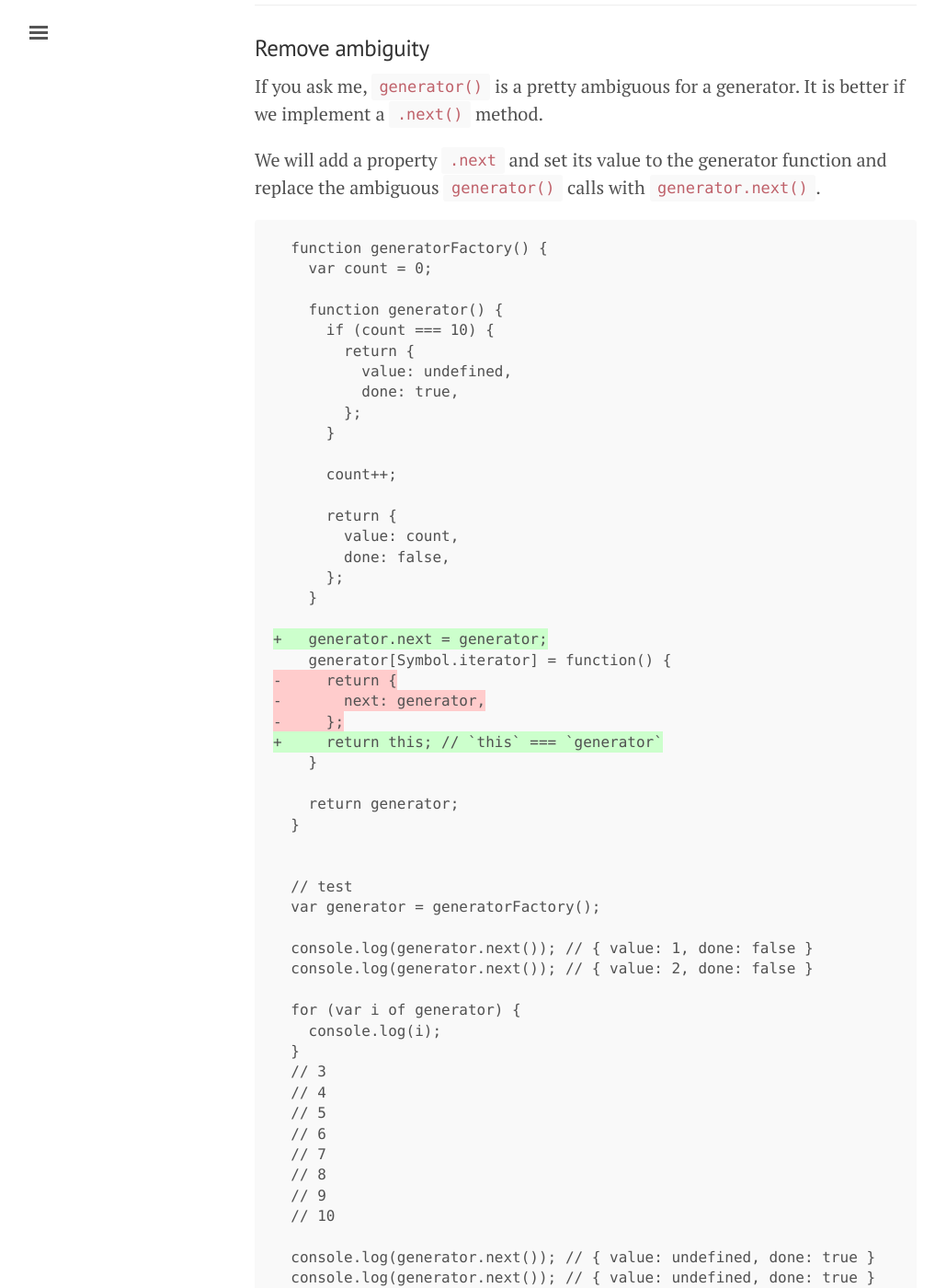
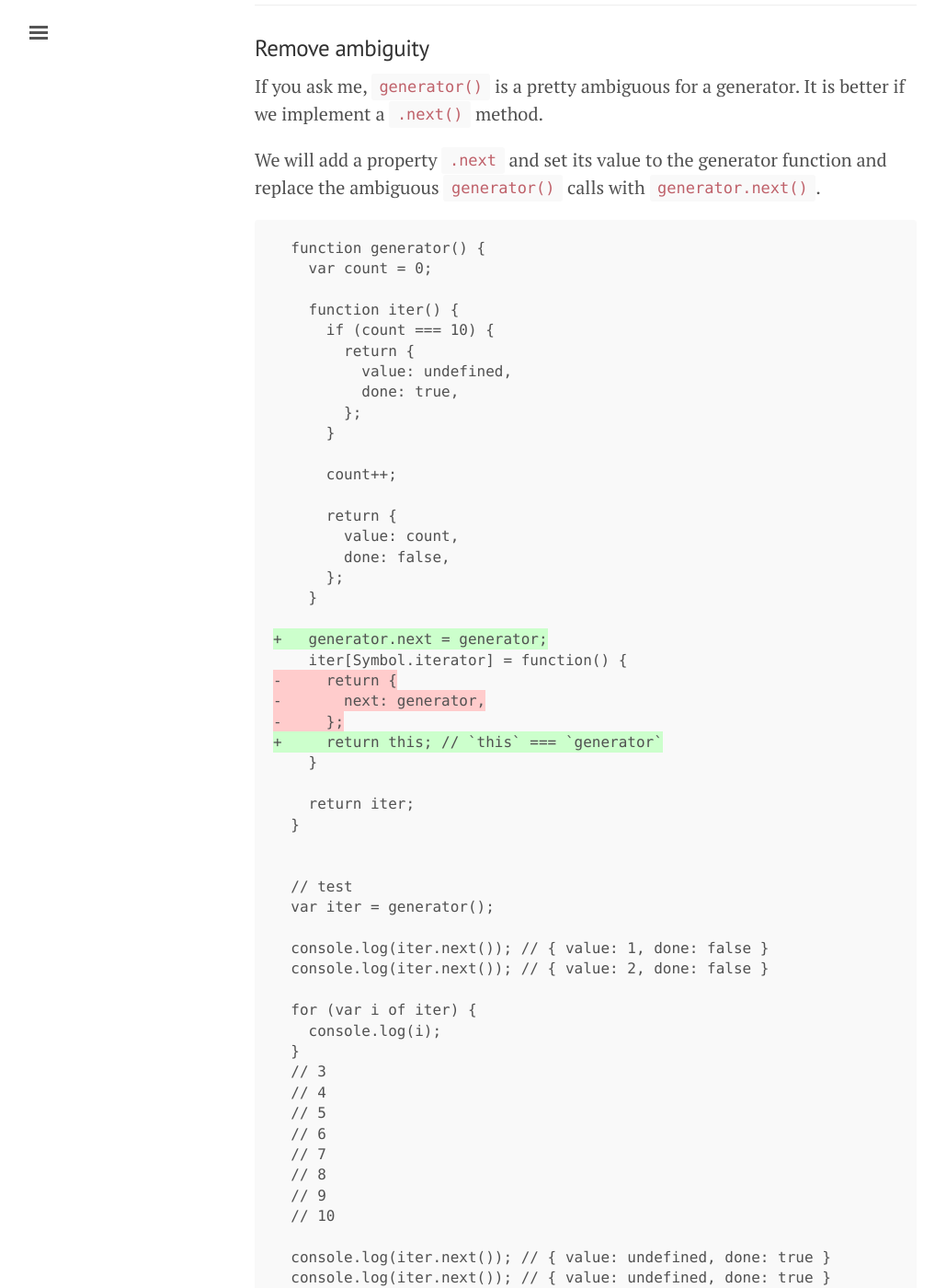
Before and after one commit to zhirzh/zhirzh.github.io, a Jekyll site: the page built from _posts/2017-03-15-ye-olde-generators.md, in a window 1280 px wide and 1400 px high, scrolled down 5141 px. Shown: the whole window at 92% size, without its empty margins (3-1020 px from the left). Built offline with Jekyll 4.4.1, drawn with Linux system fonts in a browser that asks for light colours; comment, search, counter and statistics services are not loaded; some of the changed text lies outside the part shown.

Commit message:
housekeeping

````diff
--- a/_posts/2017-03-15-ye-olde-generators.md
+++ b/_posts/2017-03-15-ye-olde-generators.md
@@ -88,10 +88,10 @@ Below is the code for a simple generator implementation.
 Once the termination condition is reached, the generator will return (`yield`) an object with its `done` property set to `true`.
 
 ```js
-  function generatorFactory() {
+  function generator() {
     var count = 0;
 
-    function generator() {
+    function iter() {
       if (count === 10) {
         return {
           value: undefined,
@@ -107,20 +107,20 @@ Once the termination condition is reached, the generator will return (`yield`) a
       };
     }
 
-    return generator;
+    return iter;
   }
 
 
   // test
-  var generator = generatorFactory();
+  var iter = generator();
 
-  console.log(generator()); // { value: 1, done: false }
-  console.log(generator()); // { value: 2, done: false }
+  console.log(iter()); // { value: 1, done: false }
+  console.log(iter()); // { value: 2, done: false }
 
-  var foo = generator();
+  var foo = iter();
   while (foo.done === false) {
     console.log(foo.value);
-    foo = generator();
+    foo = iter();
   }
   // 3
   // 4
@@ -131,8 +131,8 @@ Once the termination condition is reached, the generator will return (`yield`) a
   // 9
   // 10
 
-  console.log(generator()); // { value: undefined, done: true }
-  console.log(generator()); // { value: undefined, done: true }
+  console.log(iter()); // { value: undefined, done: true }
+  console.log(iter()); // { value: undefined, done: true }
 ```
 
 Now that we have a starting point, let's upgrade this simple factory.
@@ -150,10 +150,10 @@ Now we can use `for...of` for looping over the yielded values.
 *Note: The explicitly looping approach (`while`, `for`, etc.) are still valid.*
 
 ```diff
-  function generatorFactory() {
+  function generator() {
     var count = 0;
 
-    function generator() {
+    function iter() {
       if (count === 10) {
         return {
           value: undefined,
@@ -175,15 +175,15 @@ Now we can use `for...of` for looping over the yielded values.
 +     };
 +   }
 
-    return generator;
+    return iter;
   }
 
 
   // test
-  var generator = generatorFactory();
+  var iter = generator();
 
-  console.log(generator()); // { value: 1, done: false }
-  console.log(generator()); // { value: 2, done: false }
+  console.log(iter()); // { value: 1, done: false }
+  console.log(iter()); // { value: 2, done: false }
 
 - var foo = generator();
 - while (foo.done === false) {
@@ -202,8 +202,8 @@ Now we can use `for...of` for looping over the yielded values.
   // 9
   // 10
 
-  console.log(generator()); // { value: undefined, done: true }
-  console.log(generator()); // { value: undefined, done: true }
+  console.log(iter()); // { value: undefined, done: true }
+  console.log(iter()); // { value: undefined, done: true }
 ```
 
 ---
@@ -216,10 +216,10 @@ It is better if we implement a `.next()` method.
 We will add a property `.next` and set its value to the generator function and replace the ambiguous `generator()` calls with `generator.next()`.
 
 ```diff
-  function generatorFactory() {
+  function generator() {
     var count = 0;
 
-    function generator() {
+    function iter() {
       if (count === 10) {
         return {
           value: undefined,
@@ -236,24 +236,24 @@ We will add a property `.next` and set its value to the generator function and r
     }
 
 +   generator.next = generator;
-    generator[Symbol.iterator] = function() {
+    iter[Symbol.iterator] = function() {
 -     return {
 -       next: generator,
 -     };
 +     return this; // `this` === `generator`
     }
 
-    return generator;
+    return iter;
   }
 
 
   // test
-  var generator = generatorFactory();
+  var iter = generator();
 
-  console.log(generator.next()); // { value: 1, done: false }
-  console.log(generator.next()); // { value: 2, done: false }
+  console.log(iter.next()); // { value: 1, done: false }
+  console.log(iter.next()); // { value: 2, done: false }
 
-  for (var i of generator) {
+  for (var i of iter) {
     console.log(i);
   }
   // 3
@@ -265,8 +265,8 @@ We will add a property `.next` and set its value to the generator function and r
   // 9
   // 10
 
-  console.log(generator.next()); // { value: undefined, done: true }
-  console.log(generator.next()); // { value: undefined, done: true }
+  console.log(iter.next()); // { value: undefined, done: true }
+  console.log(iter.next()); // { value: undefined, done: true }
 ```
 
 ---
@@ -285,10 +285,10 @@ So let's replace it with a plain old JS object.
 We do that and this is what we'll get.
 
 ```js
-  function generatorFactory() {
+  function generator() {
     var count = 0;
 
-    var generator = {
+    var iter = {
       next: function next() {
         if (count === 10) {
           return {
@@ -310,7 +310,7 @@ We do that and this is what we'll get.
       },
     };
 
-    return  generator;
+    return  iter;
   }
 ```
 
@@ -348,11 +348,10 @@ Please go checkout the project and try out their "sandbox", where you can fiddle
 In the end I would say that generators are a really powerful pattern to have in a language, especially one which is concurrent (not parallel) like JS.
 
 It's a good thing to have a native implementation, since in all likelihood, in some edge-case scenario, the native might outperform the generic approaches I mentioned.
-
-PS: In contrast to our final code, here's what the new generator syntax approach will look like:
+Here's what the new generator syntax approach will look like:
 
 ```js
-  function * generatorFactory() {
+  function * generator() {
     var count = 0;
 
     while (count < 10) {
````
Also changed, not shown: other parts of _posts/2017-03-15-ye-olde-generators.md (+3 -0 lines), _posts/2016-10-08-flowtype-and-modern-js.md (+38 -41 lines), _posts/2016-10-11-timing-controls.md (+3 -1 lines), _posts/2016-10-20-timing-controls-3.md (+1 -1 lines), _posts/2017-01-27-animating-dots-&-dashes.md (+3 -3 lines).
